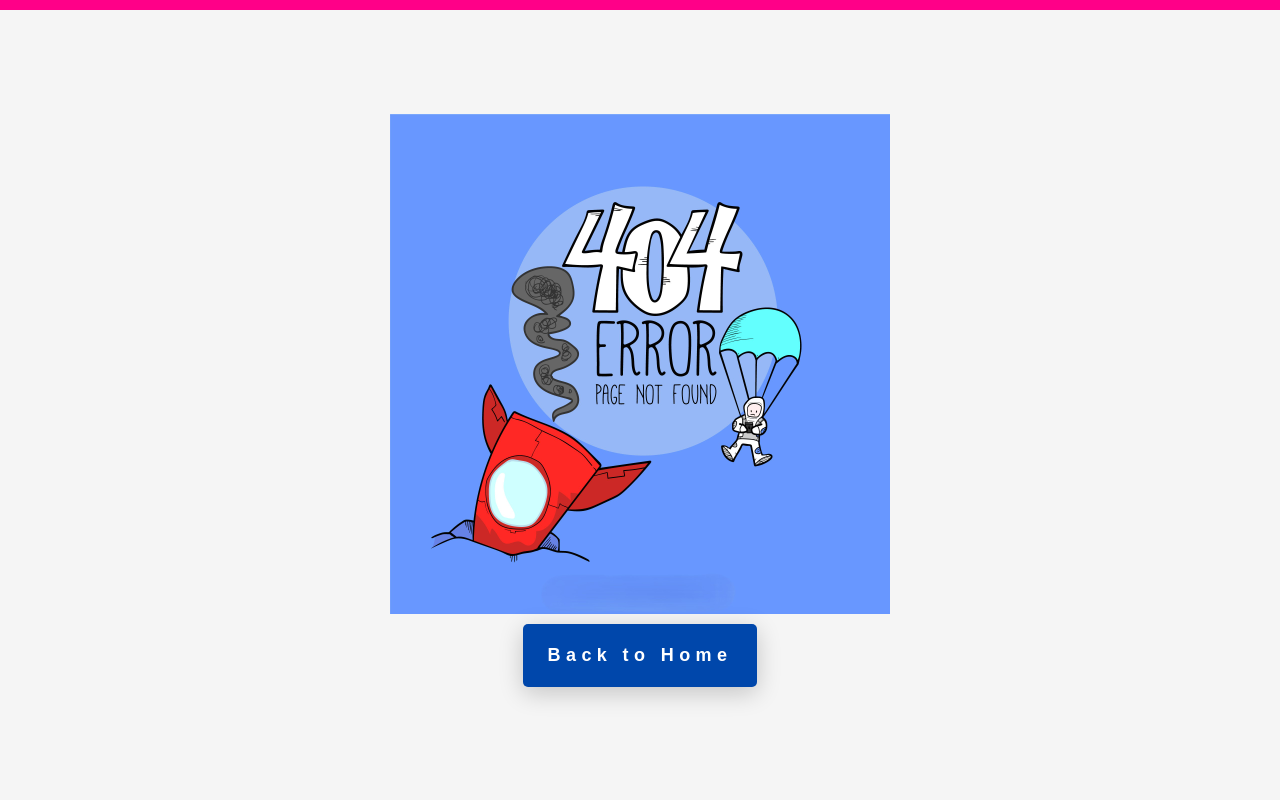
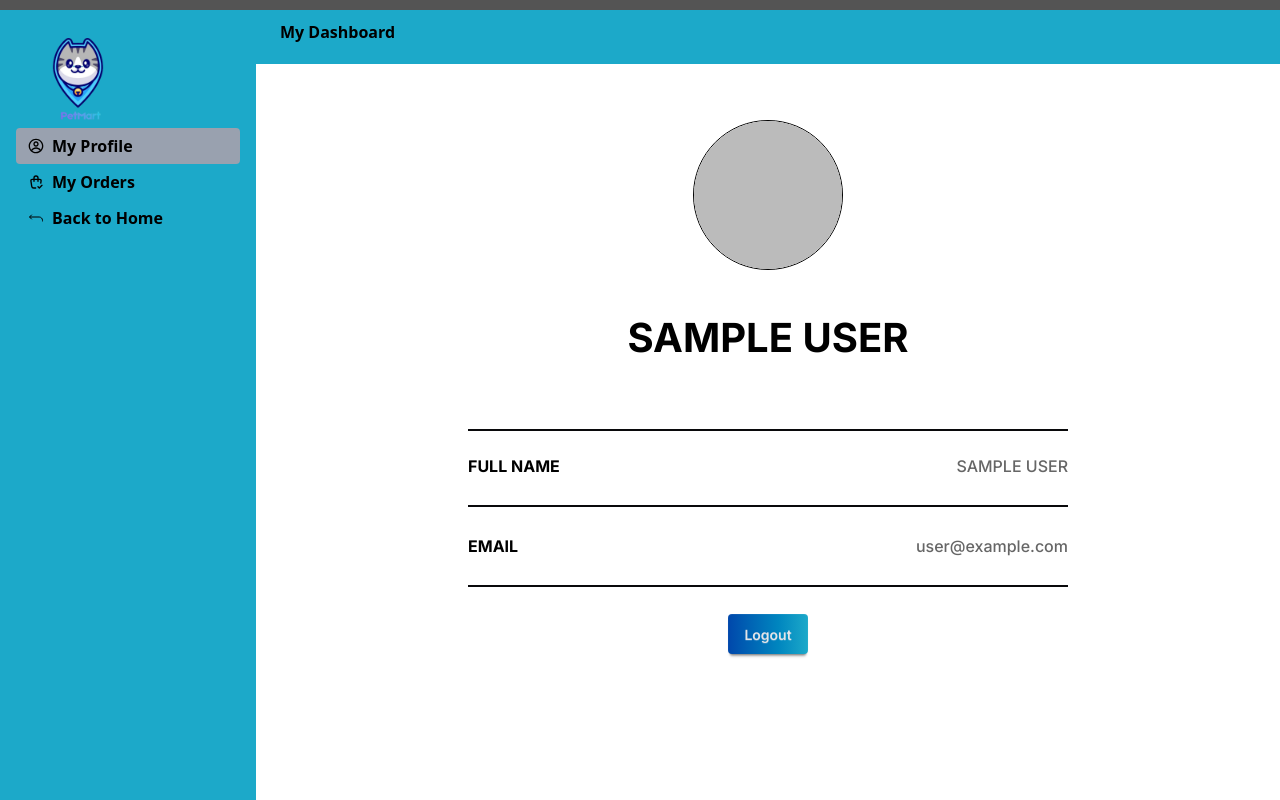
Before and after one commit to Samioul51/PawMart_Client, a React (Vite) app: page /dashboard/profile in a window 1280 px wide. Built offline with nearby package versions, Linux system fonts and the light colour scheme; no server answers; sample sign-in values are in the browser's storage.

Commit message:
Created Dashboard Layout and My Profile page added

```diff
--- a/src/Components/Navbar.jsx
+++ b/src/Components/Navbar.jsx
@@ -89,7 +89,8 @@ const Navbar = () => {
                         {
                         user ? (
                             <>
-                                <img src={user.photoURL} className="w-10 h-10 rounded-full" />
+                            <NavLink to="/dashboard/profile"><img src={user.photoURL} className="w-10 h-10 rounded-full" /></NavLink>
+
                                 <button onClick={handleOpenModal} className='font-bold bg-linear-to-r from-[#0047ab] to-[#1ca9c9] bg-clip-text text-transparent hover:text-[#D84437] ease duration-500'>Logout</button>
                             </>
                         ) : (
--- /dev/null
+++ b/src/Layouts/Dashboard.jsx
@@ -0,0 +1,69 @@
+import React, { use, useEffect } from 'react';
+import { NavLink, Outlet } from 'react-router';
+import { CgProfile } from "react-icons/cg";
+import { TbShoppingBagCheck } from "react-icons/tb";
+import { IoReturnUpBackOutline } from "react-icons/io5";
+import { MdWork } from "react-icons/md";
+import { IoCheckmarkDoneCircle } from "react-icons/io5";
+import { RiAddCircleFill } from "react-icons/ri";
+import { AiFillProduct } from "react-icons/ai";
+import { FaUser } from "react-icons/fa";
+import logo from "../assets/PetMart.png"
+import { AuthContext } from '../Provider/AuthProvider';
+
+const Dashboard = () => {
+    const { user } = use(AuthContext);
+
+    return (
+        <div className="drawer lg:drawer-open">
+            <input id="my-drawer-4" type="checkbox" className="drawer-toggle" />
+            <div className="drawer-content">
+                <nav className="navbar w-full bg-[#1ca9c9]">
+                    <label htmlFor="my-drawer-4" className="btn btn-square btn-ghost lg:hidden">
+                        {/* icon */}
+                        <svg xmlns="http://www.w3.org/2000/svg" viewBox="0 0 24 24"
+                            className="size-6 text-black">
+                            <path d="M4 6h16M4 12h16M4 18h16" stroke="currentColor" strokeWidth="2" />
+                        </svg>
+                    </label>
+                    <div className="px-4 font-bold text-black">My Dashboard</div>
+                </nav>
+
+                <div className="p-4 bg-fafafa-bg">
+                    <Outlet />
+                </div>
+            </div>
+
+            {/* Sidebar */}
+            <div className="drawer-side">
+                <label htmlFor="my-drawer-4" className="drawer-overlay"></label>
+
+                <ul className="bg-[#1ca9c9] menu p-4 w-64 min-h-full">
+                    <li>
+                        <NavLink to="/"><img src={logo} alt="PawMart" className='w-full max-w-[100px] h-auto cursor-pointer' /></NavLink>
+                    </li>
+                    <li>
+                        <NavLink to="/dashboard/profile" className={({ isActive }) => `font-bold text-black text-#1ca9c9 text-[16px] ${isActive ? "bg-[#99a1af]" : "hover:bg-gray-400"} transition-colors ease-in-out duration-500`}>
+                            <CgProfile /> My Profile
+                        </NavLink>
+                    </li>
+
+                    <li>
+                            <NavLink to="/dashboard/my-orders" className={({ isActive }) => `font-bold text-black text-[16px] ${isActive ? "bg-[#99a1af]" : "hover:bg-gray-400"} transition-colors ease-in-out duration-500`}>
+                                <TbShoppingBagCheck /> My Orders
+                            </NavLink>
+                        </li>
+
+
+                    <li>
+                        <NavLink to="/" className={({ isActive }) => `font-bold text-black text-[16px] ${isActive ? "bg-[#99a1af]" : "hover:bg-gray-400"} transition-colors ease-in-out duration-500`}>
+                            <IoReturnUpBackOutline /> Back to Home
+                        </NavLink>
+                    </li>
+                </ul>
+            </div>
+        </div>
+    );
+};
+
+export default Dashboard;
--- /dev/null
+++ b/src/Pages/UserProfile.jsx
@@ -0,0 +1,79 @@
+import React, { use, useEffect, useState } from 'react';
+import { AuthContext } from '../Provider/AuthProvider';
+import { useNavigate } from 'react-router';
+import toast from 'react-hot-toast';
+import { motion, useScroll } from "framer-motion"
+
+const UserProfile = () => {
+    const { user, logout } = use(AuthContext);
+    const navigate = useNavigate();
+    const { scrollYProgress } = useScroll();
+    const handleOpenModal = () => document.getElementById("my_modal_5").showModal();
+    const handleCloseModal = () => document.getElementById("my_modal_5").close();
+
+    const handleLogout = () => {
+        handleCloseModal();
+        navigate("/", { replace: true });
+        logout().then(() => {
+            toast.success("Logged out successfully!");
+        }).catch((error) => {
+            toast.error(error.message);
+            handleCloseModal();
+        })
+    }
+
+    return (
+        <>
+            <motion.div
+                id="scroll-indicator"
+                style={{
+                    scaleX: scrollYProgress,
+                    position: "fixed",
+                    top: 0,
+                    left: 0,
+                    right: 0,
+                    height: 10,
+                    originX: 0,
+                    backgroundColor: "#545454",
+                    zIndex: 9999
+                }}
+            />
+            <div className='py-5 px-3 mx-5 mt-5 flex flex-col items-center bg-white-bg inter'>
+                <title>{`PawMart | My Profile`}</title>
+                <img src={user.photoURL} className='w-[150px] h-[150px] rounded-[50%] mb-10 border border-black' />
+                <p className='tf_heading font-playfair font-bold text-xl lg:text-[40px] text-black text-center mb-10'>{user?.displayName?.toUpperCase()}</p>
+                <div className="w-full max-w-[600px] self-center divider divider-neutral"></div>
+                <div className='w-full max-w-[600px]'>
+                    <div className='text-[12px] lg:text-[16px] flex justify-between mb-5'>
+                        <p className='   font-bold text-black'>FULL NAME</p>
+                        <p className='font-medium    text-[#666]'>{user?.displayName?.toUpperCase()}</p>
+                    </div>
+                    <div className="divider divider-neutral mb-5"></div>
+                </div>
+                <div className='w-full max-w-[600px]'>
+                    <div className='text-[12px] lg:text-[16px] flex justify-between mb-5'>
+                        <p className='   font-bold text-black'>EMAIL</p>
+                        <p className='font-medium    text-[#666]'>{user.email}</p>
+                    </div>
+                    <div className="divider divider-neutral mb-5"></div>
+                </div>
+                 <button className='btn btn-neutral border-none bg-linear-to-r from-[#0047ab] to-[#1ca9c9] hover:from-[#D84437] hover:to-[#ff6b6b] ease-in transition duration-500' onClick={handleOpenModal}>Logout</button>
+                {/* Modal for logout */}
+
+                <dialog id="my_modal_5" className="modal modal-bottom sm:modal-middle">
+                    <div className="modal-box">
+                        <p className="py-4">Are you sure you want to logout?</p>
+                        <div className="modal-action">
+                            <form method="dialog">
+                                <button onClick={handleLogout} className="btn">Yes</button>
+                                <button onClick={handleCloseModal} className="btn">No</button>
+                            </form>
+                        </div>
+                    </div>
+                </dialog>
+            </div>
+        </>
+    );
+};
+
+export default UserProfile;
--- a/src/Routes/Routes.jsx
+++ b/src/Routes/Routes.jsx
@@ -1,4 +1,4 @@
-import { createBrowserRouter } from 'react-router';
+import { createBrowserRouter, Navigate } from 'react-router';
 import RootLayout from '../Layouts/RootLayout';
 import Home from '../Pages/Home';
 import Pets_Supplies from '../Pages/Pets_Supplies';
@@ -14,78 +14,96 @@ import ListingDetailsPage from '../Pages/ListingDetailsPage';
 import AddListing from '../Pages/AddListing';
 import About from '../Pages/About';
 import Contact from '../Pages/Contact';
+import Dashboard from '../Layouts/Dashboard';
+import UserProfile from '../Pages/UserProfile';
 
-const router=createBrowserRouter([
+const router = createBrowserRouter([
     {
-        path:'/',
-        element:<RootLayout/>,
-        children:[
+        path: '/',
+        element: <RootLayout />,
+        children: [
             {
-                index:true,
-                Component:Home
+                index: true,
+                Component: Home
             },
             {
-                path:'/home',
-                Component:Home
+                path: '/home',
+                Component: Home
             },
             {
-                path:'/about',
-                Component:About
+                path: '/about',
+                Component: About
             },
             {
-                path:'/contact',
-                Component:Contact
+                path: '/contact',
+                Component: Contact
             },
             {
-                path:'/pets_supplies',
-                Component:Pets_Supplies
+                path: '/pets_supplies',
+                Component: Pets_Supplies
             },
             {
-                path:'/login',
-                element:<PublicRoute>
+                path: '/login',
+                element: <PublicRoute>
                     <Login></Login>
                 </PublicRoute>
             },
             {
-                path:'/register',
-                element:<PublicRoute>
+                path: '/register',
+                element: <PublicRoute>
                     <Register></Register>
                 </PublicRoute>
             },
             {
-                path:'/add_listings',
-                element:<PrivateRoute>
+                path: '/add_listings',
+                element: <PrivateRoute>
                     <AddListing></AddListing>
                 </PrivateRoute>
             },
             {
-                path:'/my_listings',
-                element:<PrivateRoute>
+                path: '/my_listings',
+                element: <PrivateRoute>
                     <MyListings></MyListings>
                 </PrivateRoute>
             },
             {
-                path:'/my_orders',
-                element:<PrivateRoute>
+                path: '/my_orders',
+                element: <PrivateRoute>
                     <MyOrders></MyOrders>
                 </PrivateRoute>
             },
             {
-                path:'/category/:category',
-                Component:CategoryWiseListings,
-                loader:()=>fetch("https://paw-mart-server-seven.vercel.app/listings")
+                path: '/category/:category',
+                Component: CategoryWiseListings,
+                loader: () => fetch("https://paw-mart-server-seven.vercel.app/listings")
             },
             {
-                path:'/listings/:id',
-                element:<ListingDetailsPage>
-                    </ListingDetailsPage>,
-                loader:({params})=>fetch(`https://paw-mart-server-seven.vercel.app/listings/${params.id}`)
+                path: '/listings/:id',
+                element: <ListingDetailsPage>
+                </ListingDetailsPage>,
+                loader: ({ params }) => fetch(`https://paw-mart-server-seven.vercel.app/listings/${params.id}`)
             },
         ],
     },
     {
-        path:'*',
-        Component:ErrorPage
+        path: '*',
+        Component: ErrorPage
+    },
+    {
+        path: "/dashboard",
+        element: <PrivateRoute>
+            <Dashboard></Dashboard>
+        </PrivateRoute>,
+        children: [
+            {
+                index: true,
+                element: <Navigate to="/dashboard/profile" />
+            },
+            {
+                path: "/dashboard/profile",
+                element: <UserProfile></UserProfile>
+            },
+        ]
     }
 ]);
 
```
